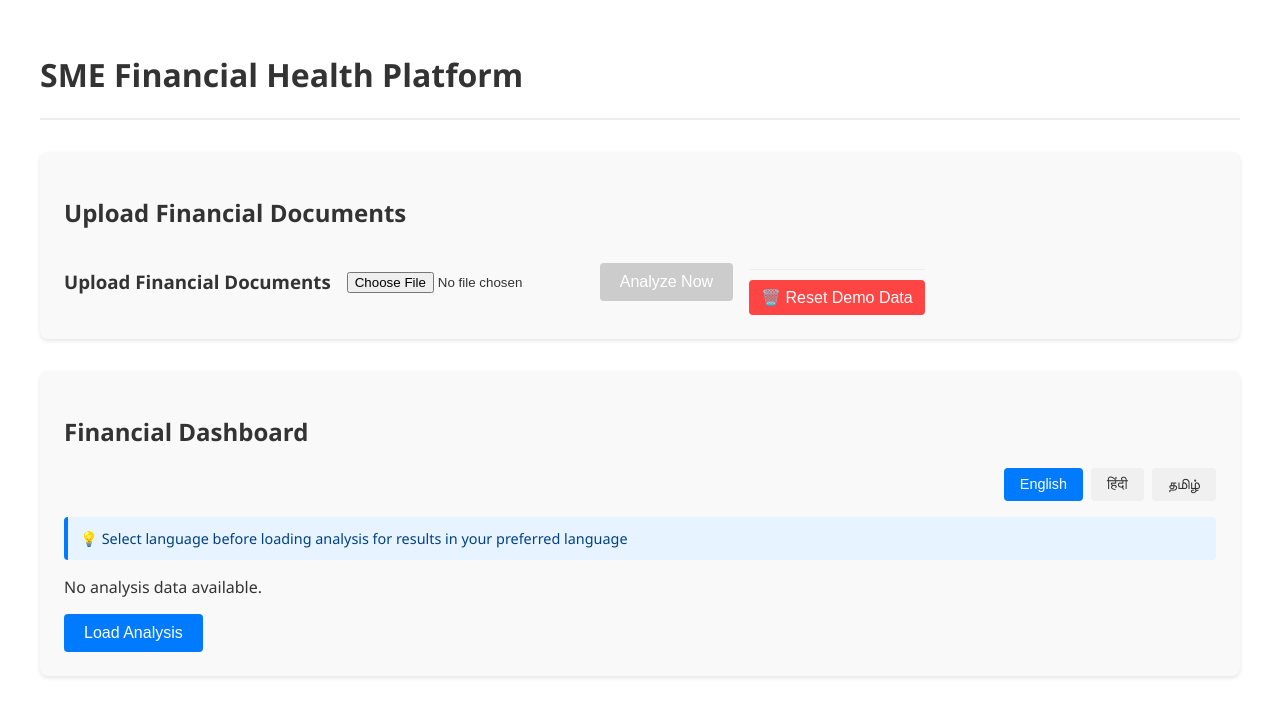
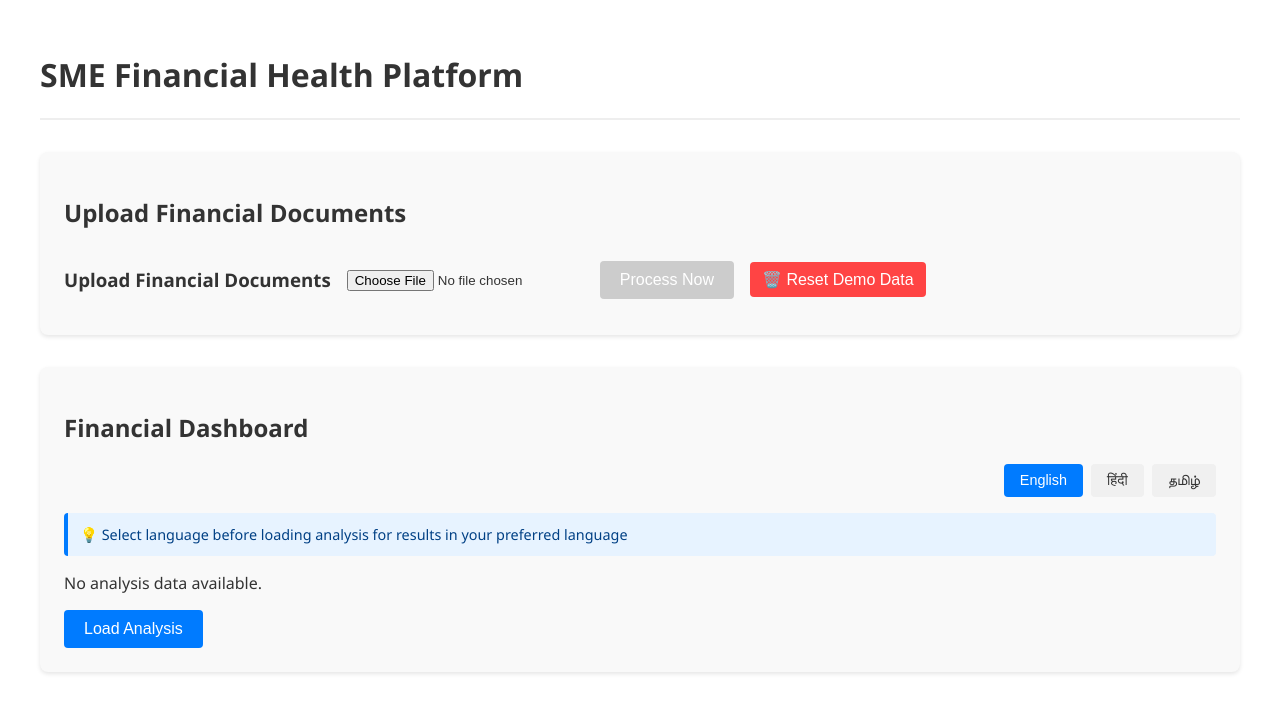
Before and after one commit to Subramaniyasiva002/GUVI, a React app in the folder frontend/: page / in a window 1280 px wide. Shown: the top 716 px of the page. Built offline with nearby package versions, Linux system fonts and the light colour scheme; the HTML template or start-up script is replaced by a standard one.

Commit message:
file upload icon solved

```diff
--- a/frontend/src/FileUpload.jsx
+++ b/frontend/src/FileUpload.jsx
@@ -80,12 +80,12 @@ const FileUpload = ({ onUploadSuccess, language = 'en' }) => {
             <div className="upload-box">
                 <input type="file" onChange={handleFileChange} accept=".csv,.xlsx" />
                 <button onClick={handleUpload} disabled={!file || uploading}>
-                    {uploading ? 'Processing...' : 'Analyze Now'}
+                    {uploading ? 'Processing...' : 'Process Now'}
                 </button>
             </div>
             {status && <p className="status-msg">{status}</p>}
 
-            <div style={{ marginTop: '20px', borderTop: '1px solid #eee', paddingTop: '10px' }}>
+            <div>
                 <button
                     onClick={resetDatabase}
                     style={{ backgroundColor: '#ff4444', color: 'white', border: 'none', borderRadius: '4px', padding: '8px 12px', cursor: 'pointer' }}
```
